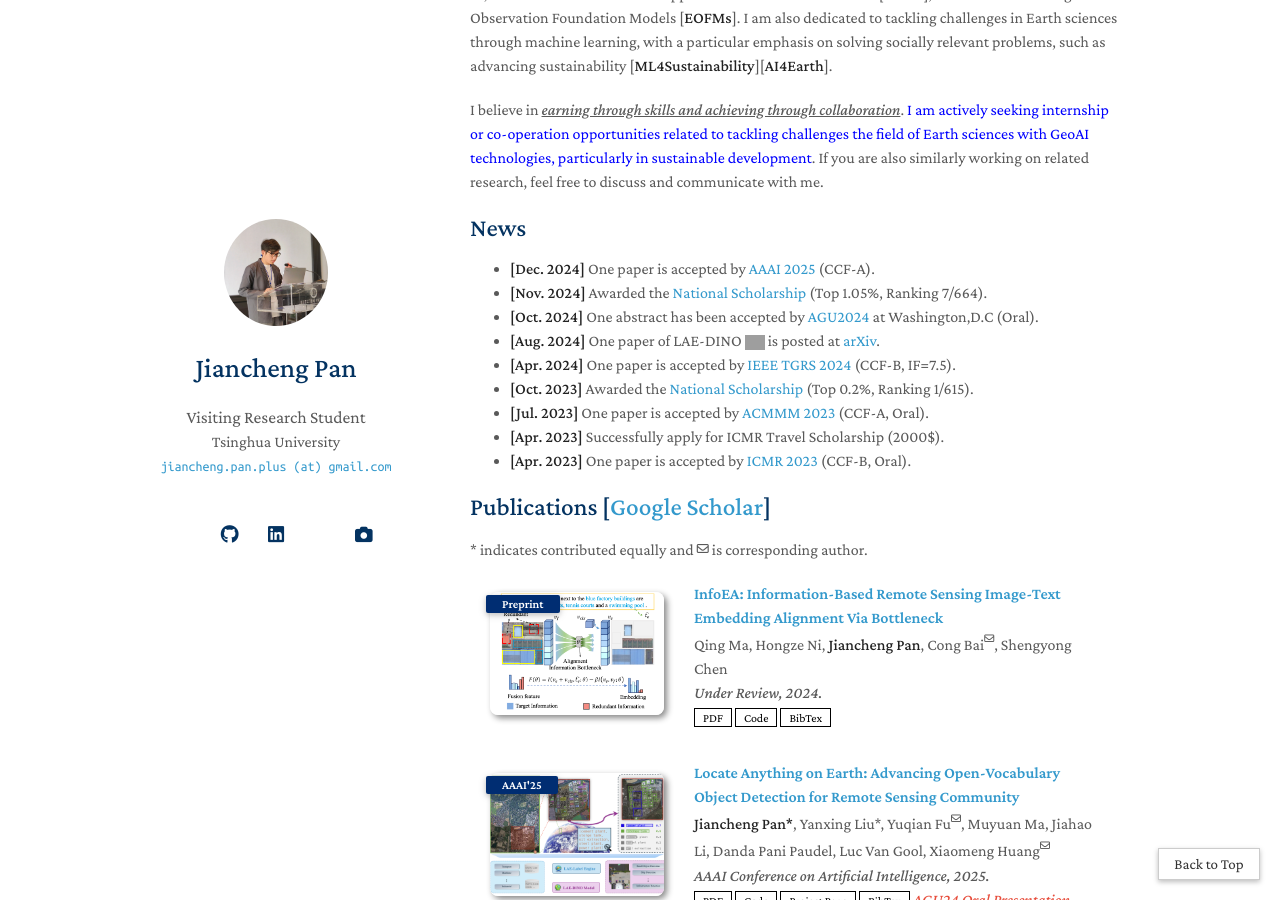
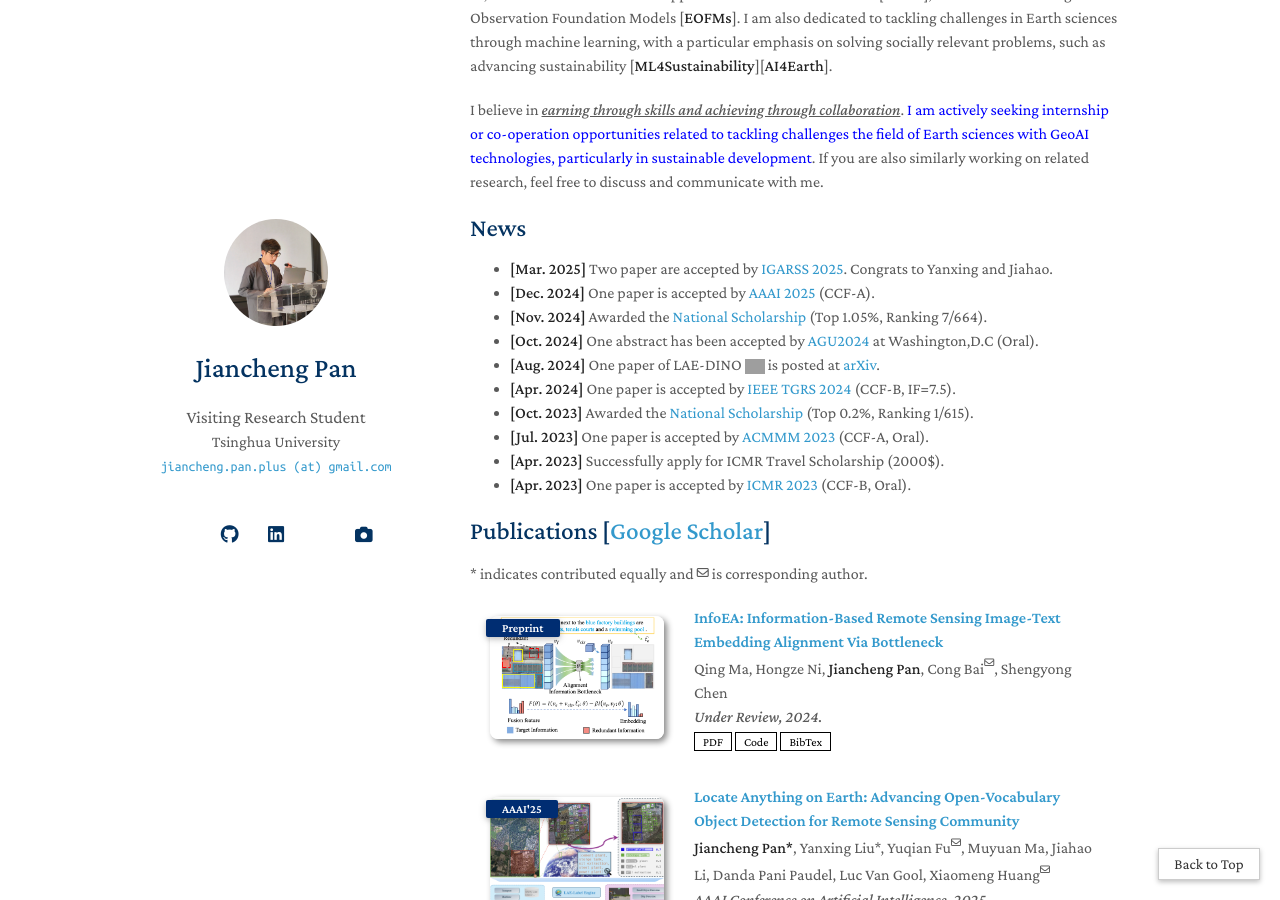
Before and after one commit to jaychempan/jaychempan.github.io, a Jekyll site: the page built from index.md, in a window 1280 px wide and 900 px high, scrolled down 401 px. Built offline with Jekyll 4.4.1, drawn with Linux system fonts in a browser that asks for light colours; some web fonts are replaced; a style sheet for code colours, icons or effects is not loaded; our own code applies the rules of GitHub Pages for plain Markdown files; grey boxes are pictures that could not be loaded.

Commit message:
update index

```diff
--- a/index.md
+++ b/index.md
@@ -15,6 +15,7 @@ Hi, I am Jiancheng Pan (<span style="font-family: 'Ma Shan Zheng', cursive;">潘
 I believe in *<u>earning through skills and achieving through collaboration</u>*. <font color="blue">I am actively seeking internship or co-operation opportunities related to tackling challenges the field of Earth sciences with GeoAI technologies, particularly in sustainable development</font>. If you are also similarly working on related research, feel free to discuss and communicate with me.
 
 ## News
+- **[Mar. 2025]** Two paper are accepted by <a href="https://www.2025.ieeeigarss.org/index.php">IGARSS 2025</a>. Congrats to Yanxing and Jiahao.
 - **[Dec. 2024]** One paper is accepted by <a href="https://aaai.org/conference/aaai/aaai-25/">AAAI 2025</a> (CCF-A).
 - **[Nov. 2024]** Awarded the <a href="">National Scholarship</a> (Top 1.05%, Ranking 7/664).
 - **[Oct. 2024]** One abstract has been accepted by <a href="https://www.agu.org/annual-Meeting">AGU2024</a> at Washington,D.C (Oral).
```
